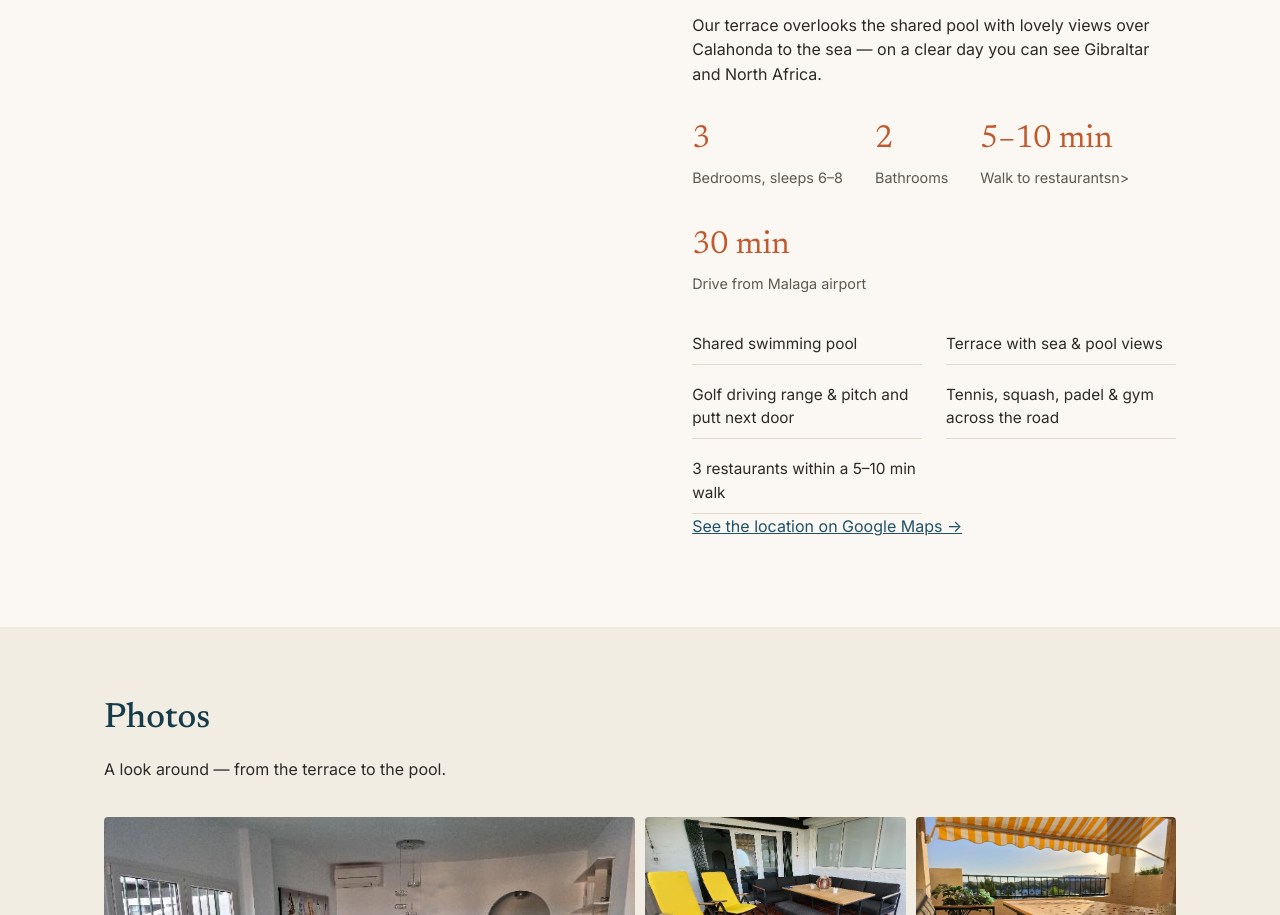
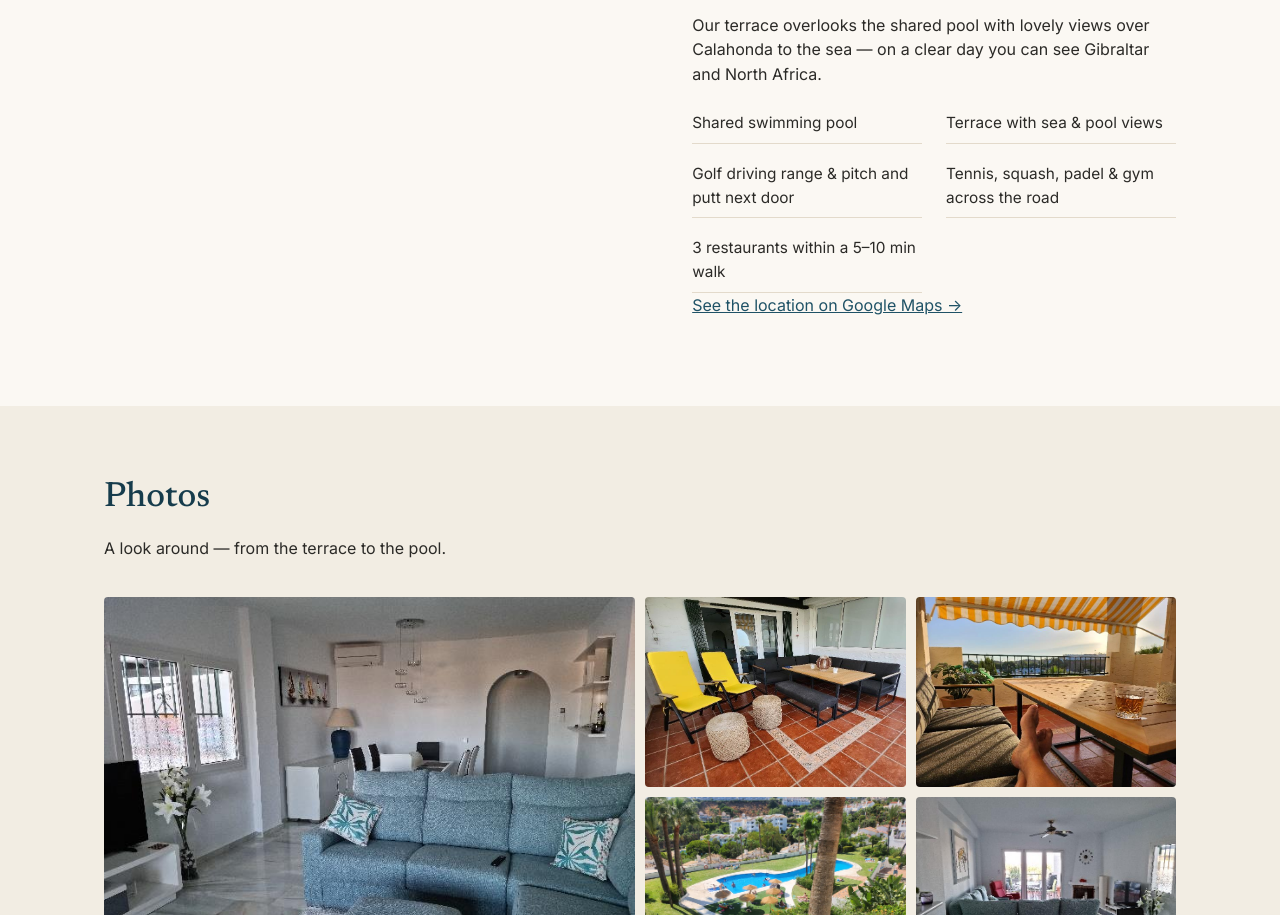
Before and after one commit to TheMoirs/FlatBooking, a website: page public/index.html in a window 1280 px wide. Shown: the part 1038-1953 px from the top of the page. Drawn offline with Linux system fonts and the light colour scheme; no server answers.

Commit message:
text fix

```diff
--- a/public/index.html
+++ b/public/index.html
@@ -45,12 +45,7 @@
       <p>Our holiday home is in Calahonda, Costa del Sol, on the south coast of Spain, about halfway between Malaga and Marbella. You'd fly into Malaga; it's about a 30-minute drive from the airport, and while we'd suggest hiring a car, it's not essential.</p>
       <p>It's a 3-bed apartment, with 3 double beds that split into 6 singles, plus a double sofa bed in the lounge — so we can sleep 6 comfortably, or 8 at a push. Air conditioning is fitted in all bedrooms and the lounge-diner.</p>
       <p>Our terrace overlooks the shared pool with lovely views over Calahonda to the sea — on a clear day you can see Gibraltar and North Africa.</p>
-      <div class="stat-row">
-        <div class="stat"><span class="n">3</span><span class="l">Bedrooms, sleeps 6&ndash;8</span></div>
-        <div class="stat"><span class="n">2</span><span class="l">Bathrooms</span></div>
-        <div class="stat"><span class="n">5&ndash;10 min</span><span class="l">Walk to restaurantsn></div>
-        <div class="stat"><span class="n">30 min</span><span class="l">Drive from Malaga airport</span></div>
-      </div>
+
       <ul class="amenity-list">
         <li>Shared swimming pool</li>
         <li>Terrace with sea &amp; pool views</li>
```
